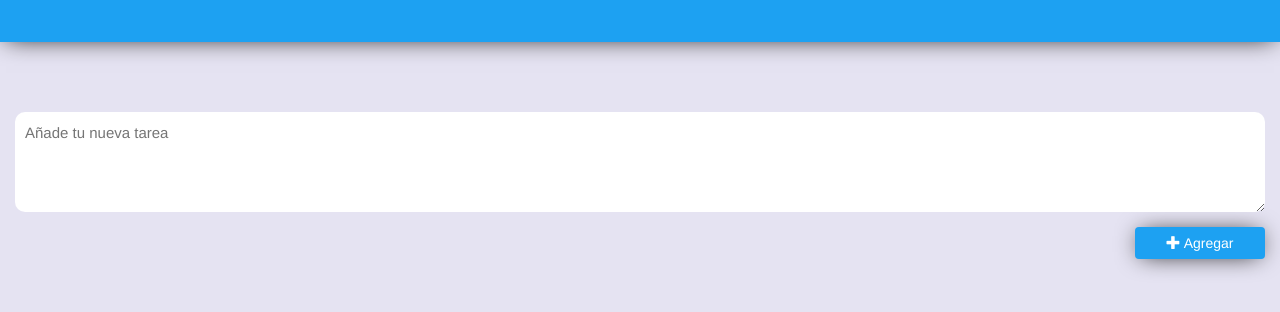
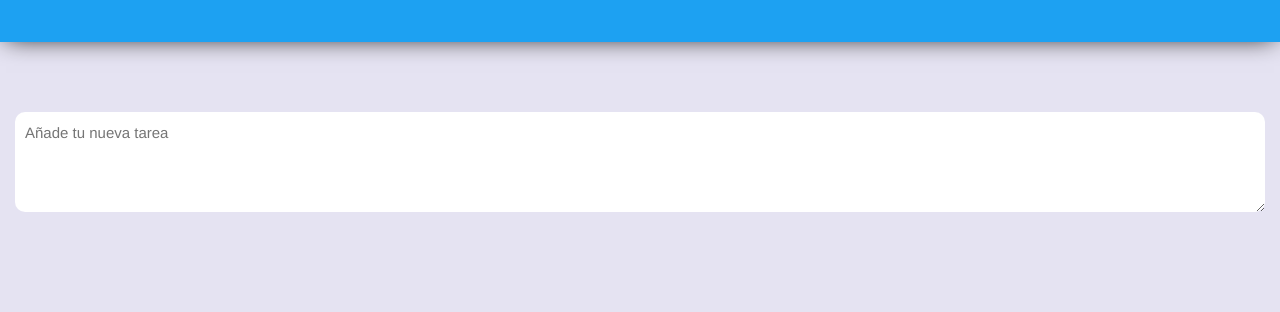
Before and after one commit to kJeriar/twiter, a plain HTML site: page index.html in a window 1280 px wide. Shown: the part 88-400 px from the top of the page. Drawn offline with nearby package versions, Linux system fonts and the light colour scheme.

Commit message:
Update index.html

```diff
--- a/index.html
+++ b/index.html
@@ -23,7 +23,7 @@
             <div class="col-lg-12 col-md-12 col-sm-12 col-xs-12">
                <div class="form-group text-center">
                   <textarea class="txt" id="tarea" placeholder="Añade tu nueva tarea"></textarea>
-                  <button type="button" class="btn btn-primary pull-right" id="boton" onclick="agregar()"><span class="glyphicon glyphicon-plus" aria-hidden="true"></span> Agregar</button>
+
                </div>
             </div>
          </div>
```
